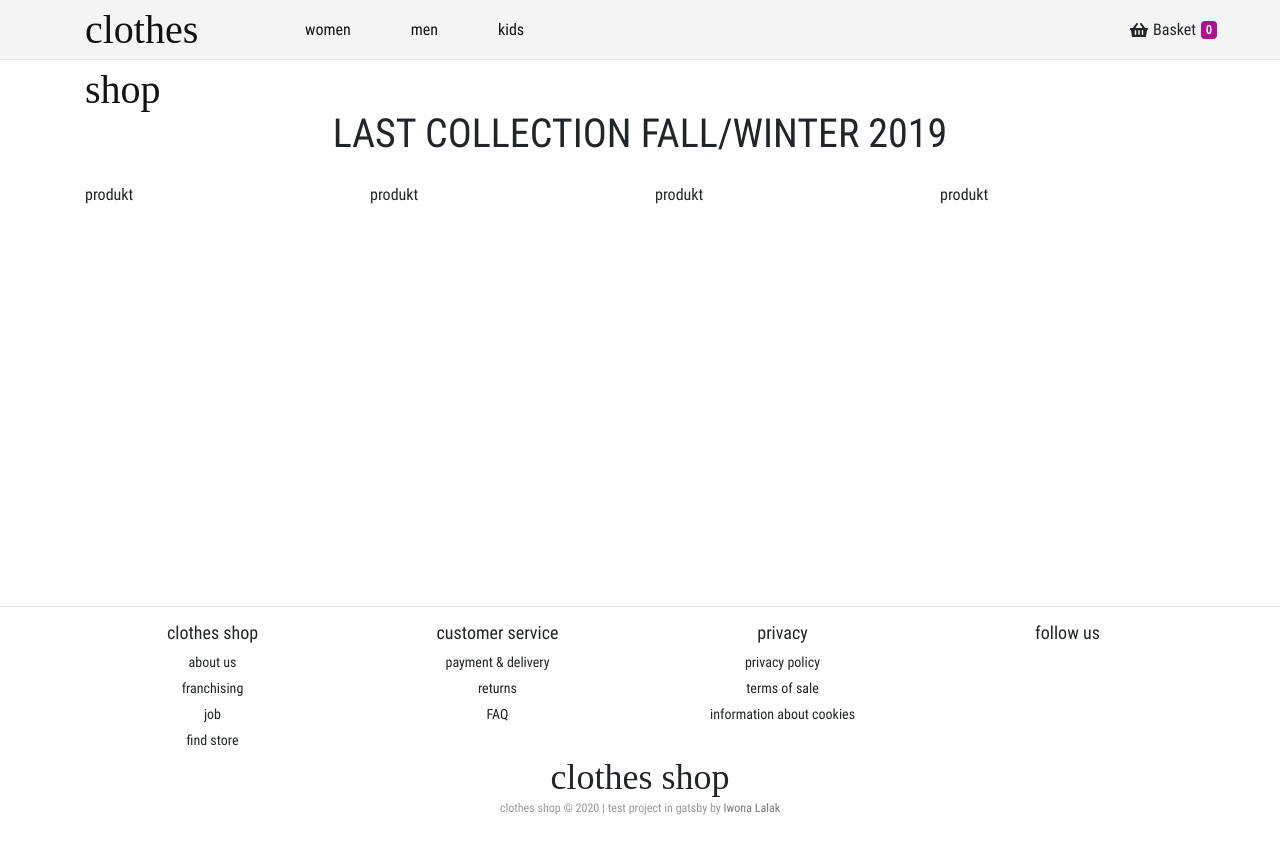
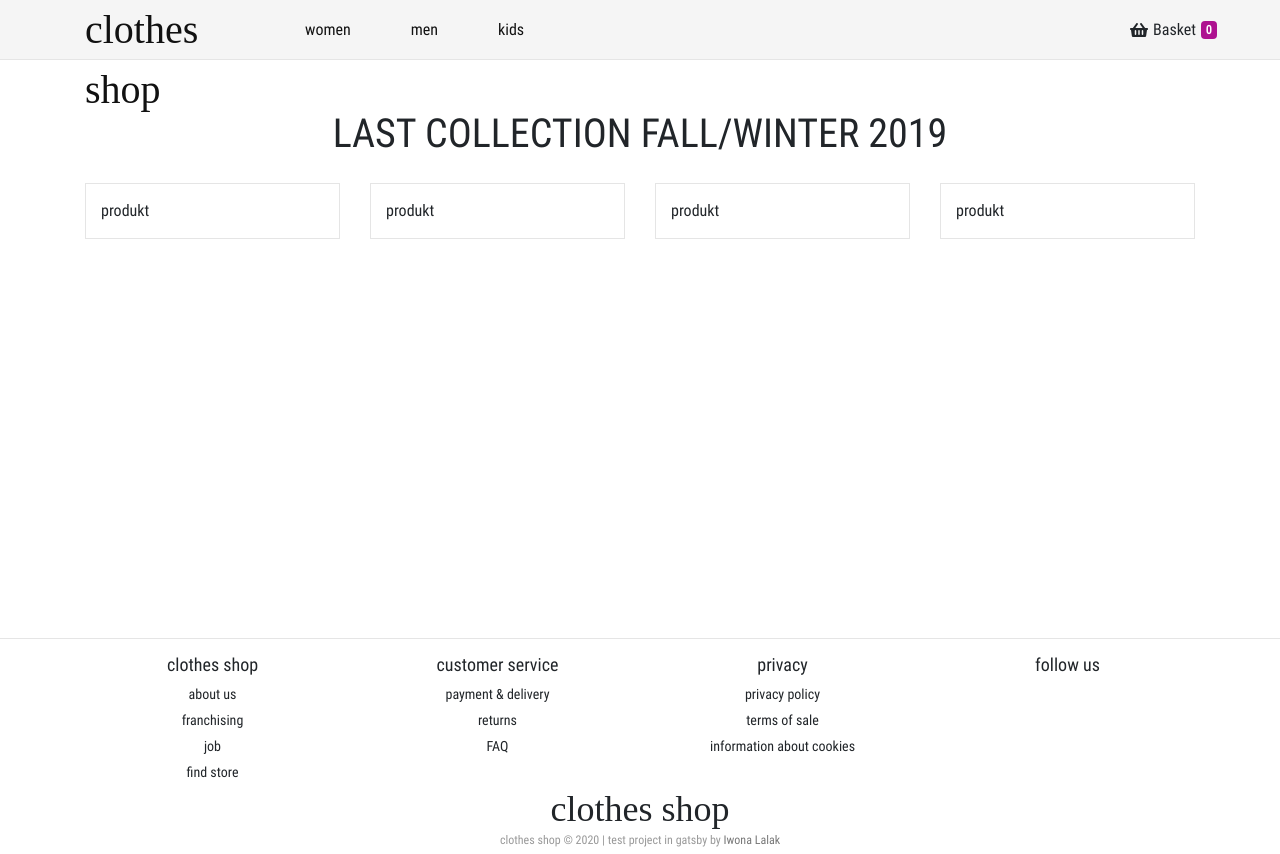
Before and after one commit to IwonaLalak/gatsby-clothes-shop, a Gatsby site: page / in a window 1280 px wide. Before the commit the page ends 822 px from the top, so only its background shows below. Built offline with nearby package versions, Linux system fonts and the light colour scheme; Gatsby itself is replaced by a stand-in of ours; a web font is replaced by a local one.

Commit message:
basics of product components

```diff
--- /dev/null
+++ b/src/components/product/ProductComponent.js
@@ -0,0 +1,11 @@
+import React from 'react';
+
+const ProductComponent = () => {
+    return (
+        <div className={'ProductComponent'}>
+            produkt
+        </div>
+    );
+};
+
+export default ProductComponent;
--- a/src/components/views/home/components/lastSection/LastSection.js
+++ b/src/components/views/home/components/lastSection/LastSection.js
@@ -1,5 +1,6 @@
 import React from 'react';
 import {Container, Row, Col} from "react-bootstrap";
+import ProductComponent from "../../../../product/ProductComponent";
 
 const LastSection = () => {
     return (
@@ -12,16 +13,16 @@ const LastSection = () => {
                 </Row>
                 <Row>
                     <Col xs={12} sm={12} md={6} lg={6} xl={3}>
-                        produkt
+                        <ProductComponent/>
                     </Col>
                     <Col xs={12} sm={12} md={6} lg={6} xl={3}>
-                        produkt
+                        <ProductComponent/>
                     </Col>
                     <Col xs={12} sm={12} md={6} lg={6} xl={3}>
-                        produkt
+                        <ProductComponent/>
                     </Col>
                     <Col xs={12} sm={12} md={6} lg={6} xl={3}>
-                        produkt
+                        <ProductComponent/>
                     </Col>
                 </Row>
             </Container>
--- /dev/null
+++ b/src/styles/components/Product.less
@@ -0,0 +1,8 @@
+@import "../variables";
+
+.ProductComponent {
+
+  border: 1px solid @border-gray-color;
+  padding: 15px;
+
+}
--- a/src/styles/imports.less
+++ b/src/styles/imports.less
@@ -1,5 +1,6 @@
 @import "general";
 
 @import "components/Layout";
+@import "components/Product";
 
 @import "views/HomeView";
```
Also changed, not shown: src/styles/components/Product.css (added), src/styles/imports.css, src/styles/views/HomeView.css (added), 3 other files.
